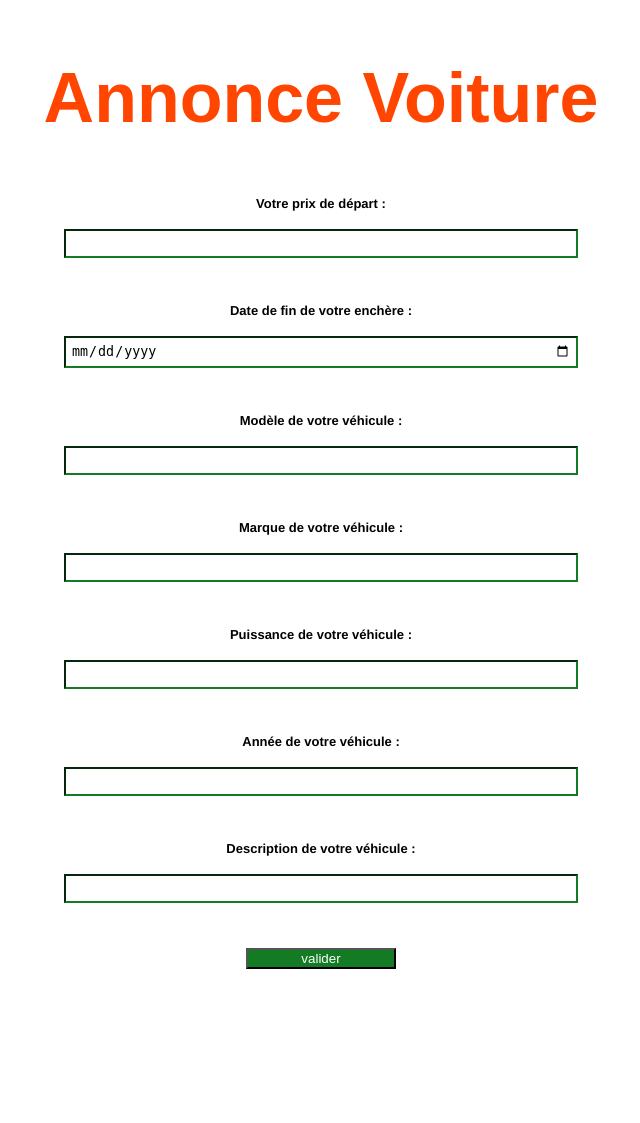
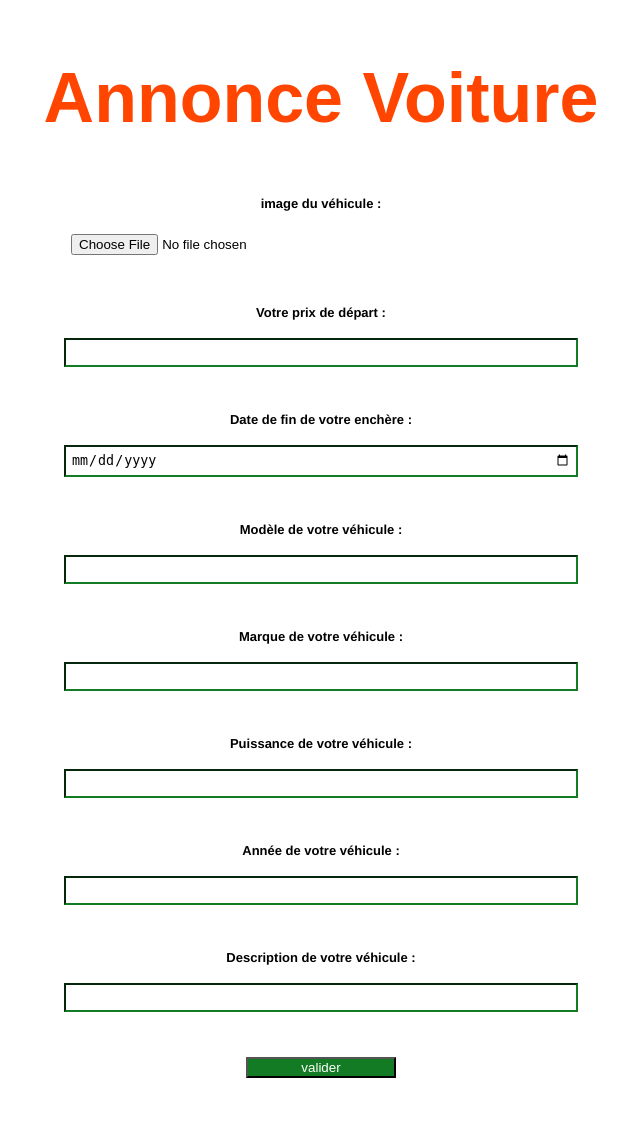
Before and after one commit to JeremieG06/mini_Projet_Auto, a PHP site: page / in a window 1280 px wide. Shown: the part 148-1271 px from the top of the page, without its empty margins (319-959 px from the left). Before the commit the page ends 1117 px from the top, so only its background shows below. Run offline with PHP 8.4, Linux system fonts and the light colour scheme; some libraries are stand-ins or nearby versions.

Commit message:
updates mini_projet

```diff
--- a/index.php
+++ b/index.php
@@ -29,16 +29,21 @@
     </div>
 
   </nav>
-  <form method="POST">
+  <form method="POST" action="">
 
     <h2>Annonce Voiture</h2>
+
+    <label class="instruc">image du véhicule :</label>
+    <br />
+    <input name="image" type="file">
+    </input>
     <label class="instruc">Votre prix de départ :</label>
     <br />
-    <input name="prix d" type="texte" >
+    <input name="prixDépart" type="texte">
     </input>
     <label class="instruc">Date de fin de votre enchère :</label>
     <br />
-    <input name="date de fin" type="date">
+    <input name="dateFin" type="date">
     </input>
     <label class="instruc">Modèle de votre véhicule :</label>
     <br />
@@ -64,7 +69,35 @@
 
   </form>
 
+  <?php
+  if ($_SERVER["REQUEST_METHOD"] == "POST") {
+    $image = $_POST["image"];
+    $prixDepart = $_POST["prixDepart"];
+    $dateFin = $_POST["dateFin"];
+    $modele = $_POST["modele"];
+    $marque = $_POST["marque"];
+    $puissance = $_POST["puissance"];
+    $année = $_POST["année"];
+    $description = $_POST["description"];
 
+
+    $query = $dbh->prepare("INSERT INTO annonce (image, prixDepart,dateFin, modele, marque, puissance, année,) VALUES (:image :prixDepart, :dateFin, :modele, :marque, :puissance, :année,)");
+    $image->bindParam(":image", $image);
+    $query->bindParam(":prixDepart", $prixDepart);
+    $query->bindParam(":dateFin", $dateFin);
+    $query->bindParam(":modele", $modele);
+    $query->bindParam(":marque", $marque);
+    $query->bindParam(":puissance", $puissance);
+    $query->bindParam(":année", $année);
+    $query->bindParam(":description", $description);
+    $query->execute();
+
+    echo "Annonce ajouté avec succès !";
+
+
+  }
+
+  ?>
 
 
   <footer>
--- a/post.php
+++ b/post.php
@@ -17,6 +17,7 @@ $results = $query->fetchAll();
 if ($_SERVER["REQUEST_METHOD"] == "POST") {
     // Je récupère les informations et je crée l'instance
     $voiture = new Voiture(
+        $_POST["image"],
         $_POST["prixDépart"], // Ajout du nom des clés correspondantes pour chaque propriété de Voiture
         $_POST["dateFin"],
         $_POST["modele"],
--- a/voiture.class.php
+++ b/voiture.class.php
@@ -1,6 +1,8 @@
 <?php
 
 class Voiture  {
+
+  public $image;
 
    private int $prixDépart;
 
@@ -17,8 +19,9 @@ class Voiture  {
    public $description;
 
 
-   public function __construct($prixDépart, $dateFin, $modele, $marque, $puissance, $année, $description )
+   public function __construct($image, $prixDépart, $dateFin, $modele, $marque, $puissance, $année, $description )
   {
+    $this->image = $image;
     $this->prixDépart = $prixDépart;
     $this->dateFin = $dateFin;
     $this->modele = $modele;
```
